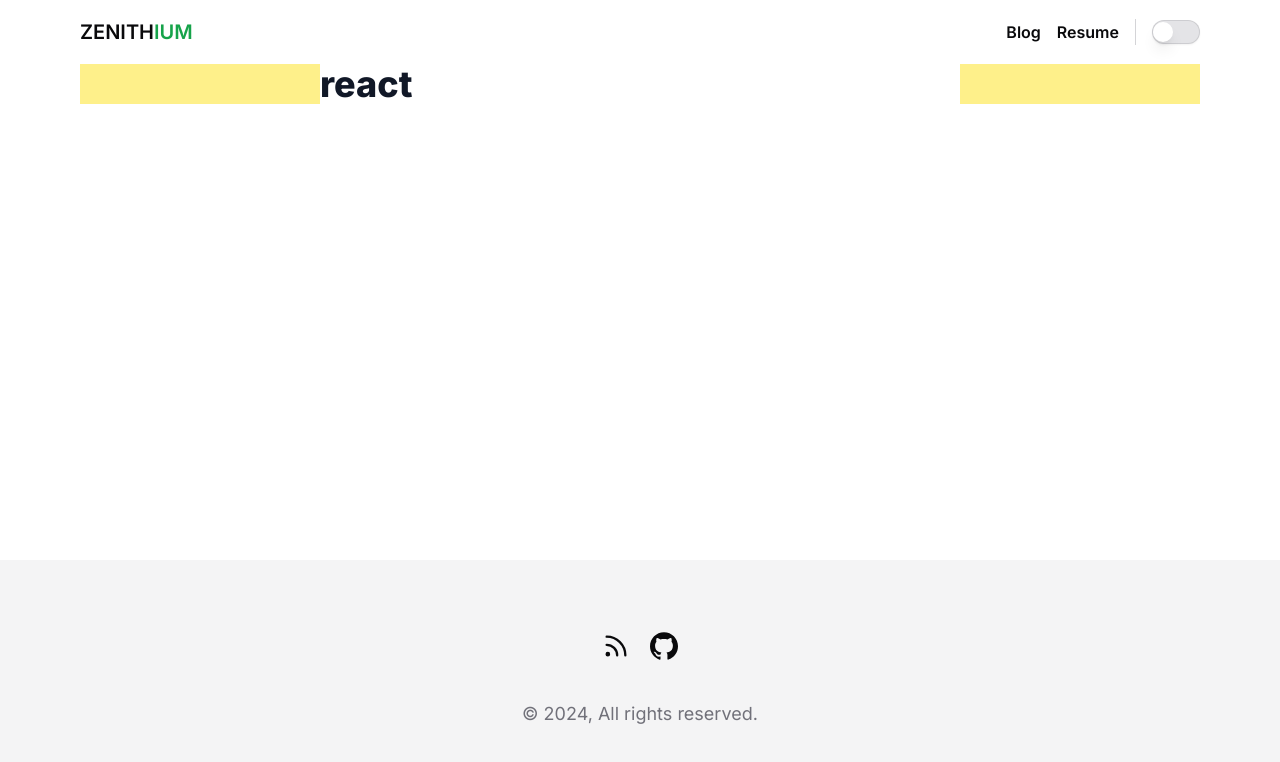
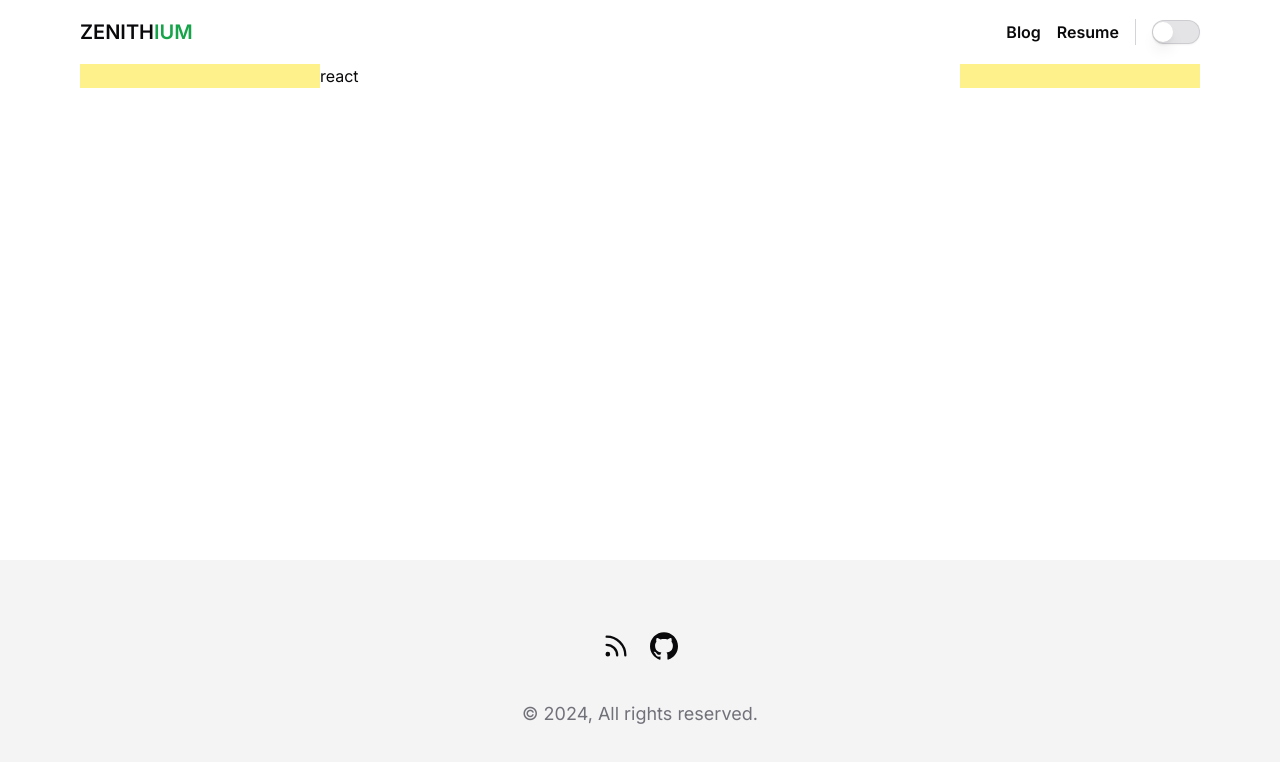
Before and after one commit to cdm1263/Zenithium, a Next.js app: page /blog/react in a window 1280 px wide. Shown: the top 762 px of the page. Built offline with nearby package versions, Linux system fonts and the light colour scheme.

Commit message:
feat: tailwind typography 사용을 위한 prose 적용

```diff
--- a/src/app/blog/[slug]/page.tsx
+++ b/src/app/blog/[slug]/page.tsx
@@ -37,10 +37,12 @@ const Blog = async ({ params }: Props) => {
         {/* <script></script> */}
 
         <div className="hidden w-60 xl:block bg-yellow-200 shrink-0"></div>
-        <article className="flex-1 prose">
-          <h1>{post.frontMatter.title}</h1>
-          <CustomMDX source={post.content} />
-        </article>
+        <div className="flex-1 flex flex-col">
+          <p>{post.frontMatter.title}</p>
+          <article className="prose dark:prose-invert px-2">
+            <CustomMDX source={post.content} />
+          </article>
+        </div>
         <div className="hidden w-60 lg:block bg-yellow-200 shrink-0"></div>
       </Inner>
     </section>
```
